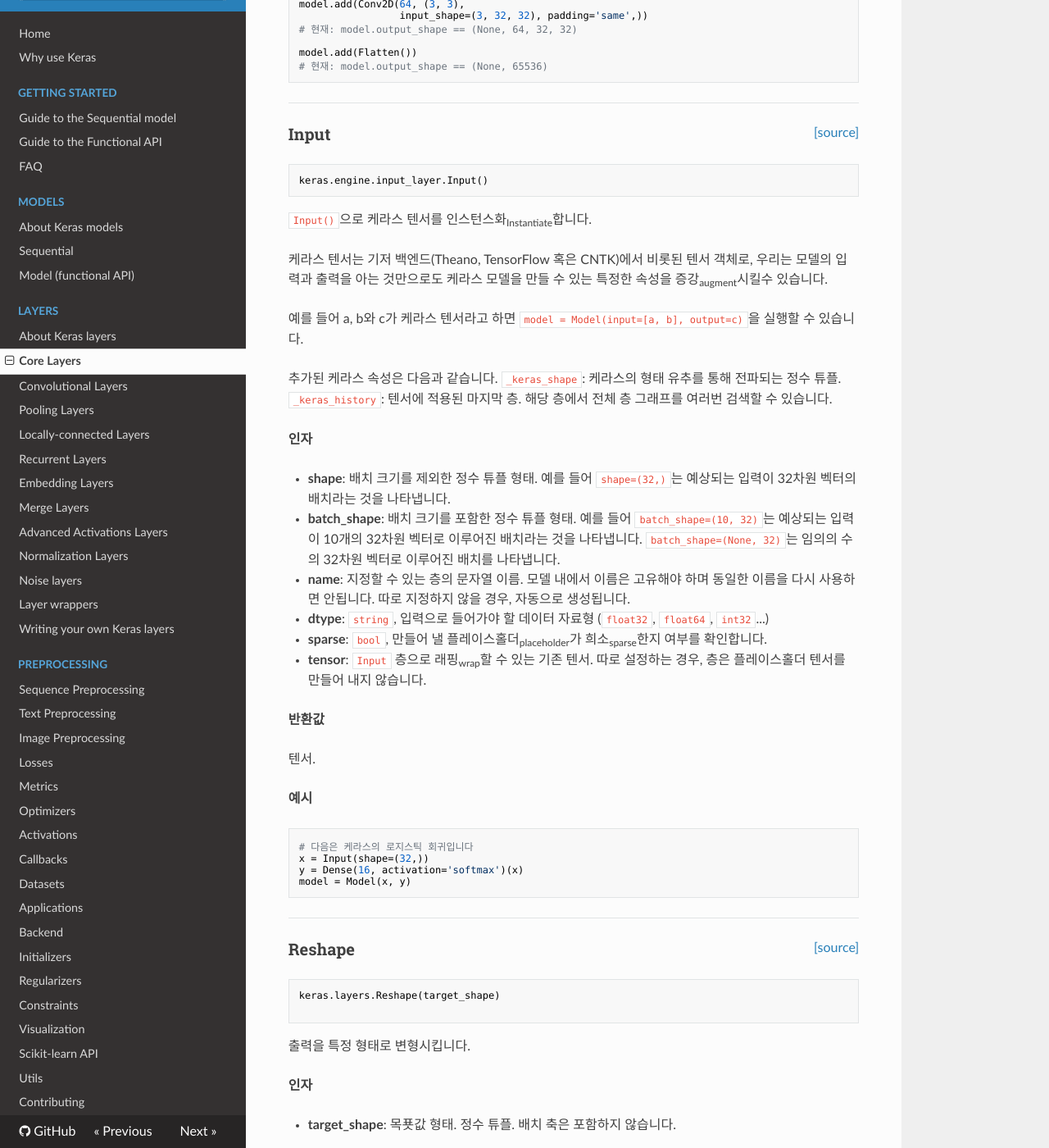
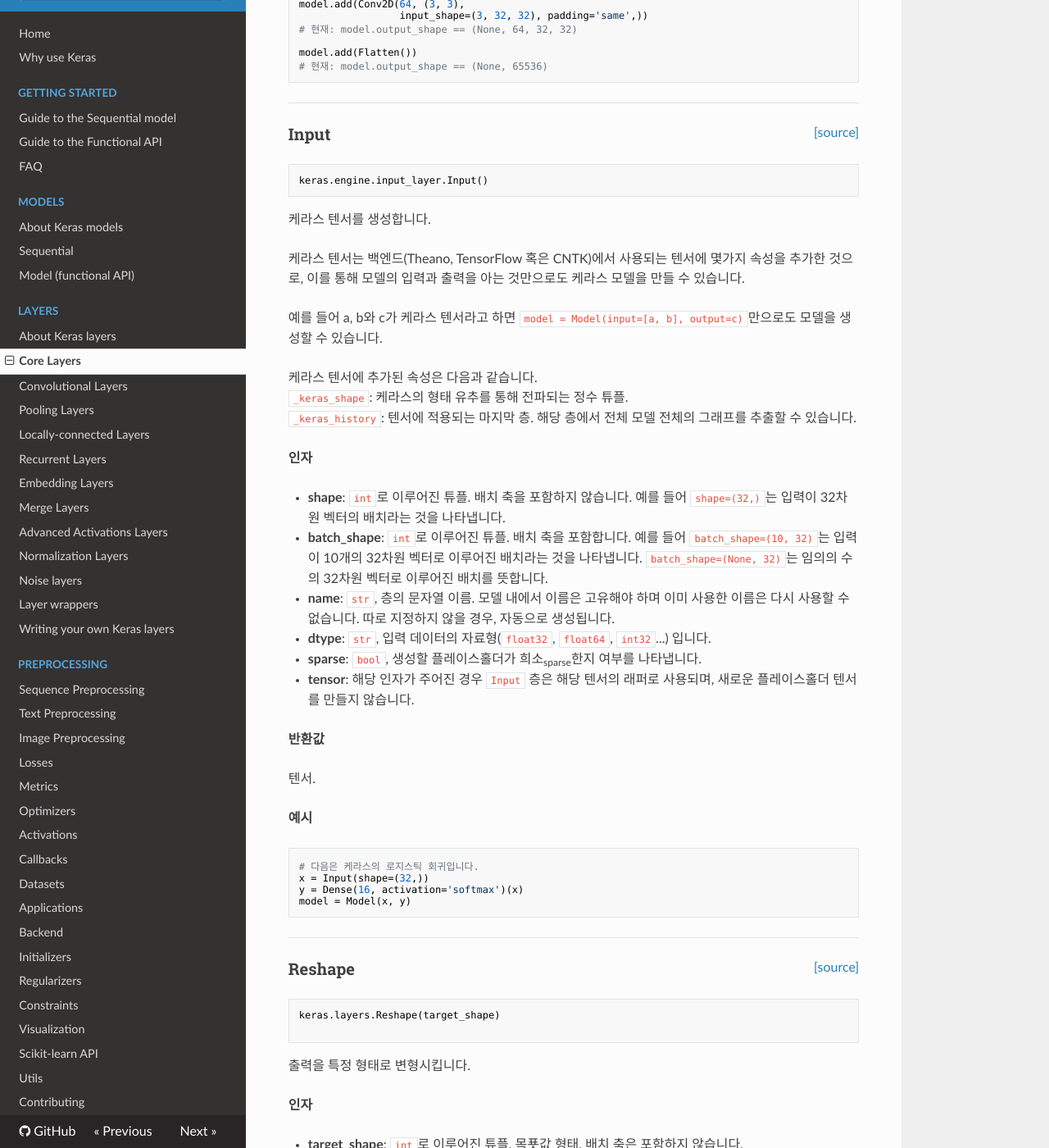
Before and after one commit to keras-team/keras-docs-ko, an MkDocs documentation site: the page built from sources/layers/core.md, in a window 1280 px wide and 1400 px high, scrolled down 2852 px. Shown: the whole window at 82% size. Built offline with MkDocs 1.6.1, drawn with Linux system fonts in a browser that asks for light colours; nearby versions of some CDN libraries; some of the changed text lies outside the part shown.

Commit message:
Update core.md

````diff
--- a/sources/layers/core.md
+++ b/sources/layers/core.md
@@ -150,39 +150,34 @@ model.add(Flatten())
 keras.engine.input_layer.Input()
 ```
 
-`Input()`으로 케라스 텐서를 인스턴스화<sub>Instantiate</sub>합니다.
+케라스 텐서를 생성합니다.
 
-케라스 텐서는 기저 백엔드(Theano, TensorFlow 혹은 CNTK)에서
-비롯된 텐서 객체로, 우리는 모델의 입력과 출력을 아는 것만으로도
-케라스 모델을 만들 수 있는 특정한 속성을 증강<sub>augment</sub>시킬수 있습니다.
+케라스 텐서는 백엔드(Theano, TensorFlow 혹은 CNTK)에서 사용되는 텐서에
+몇가지 속성을 추가한 것으로, 이를 통해 모델의 입력과 출력을 아는 것만으로도
+케라스 모델을 만들 수 있습니다.
 
 예를 들어 a, b와 c가 케라스 텐서라고 하면
-`model = Model(input=[a, b], output=c)`을 실행할 수 있습니다.
+`model = Model(input=[a, b], output=c)`만으로도 모델을 생성할 수 있습니다.
 
-추가된 케라스 속성은 다음과 같습니다.
+케라스 텐서에 추가된 속성은 다음과 같습니다.
 `_keras_shape`: 케라스의 형태 유추를 통해 전파되는 정수 튜플.
-`_keras_history`: 텐서에 적용된 마지막 층.
-해당 층에서 전체 층 그래프를 여러번 검색할 수 있습니다.
+`_keras_history`: 텐서에 적용되는 마지막 층. 해당 층에서 전체 모델 전체의 그래프를 추출할 수 있습니다.
 
 __인자__
 
-- __shape__: 배치 크기를 제외한 정수 튜플 형태.
-  예를 들어 `shape=(32,)`는 예상되는 입력이
-  32차원 벡터의 배치라는 것을 나타냅니다.
-- __batch_shape__: 배치 크기를 포함한 정수 튜플 형태.
-  예를 들어 `batch_shape=(10, 32)`는 예상되는 입력이
-  10개의 32차원 벡터로 이루어진 배치라는 것을 나타냅니다.
-  `batch_shape=(None, 32)`는 임의의 수의 32차원 벡터로 이루어진
-  배치를 나타냅니다.
-- __name__: 지정할 수 있는 층의 문자열 이름.
-  모델 내에서 이름은 고유해야 하며 동일한 이름을 다시 사용하면 안됩니다.
+- __shape__: `int`로 이루어진 튜플. 배치 축을 포함하지 않습니다.
+예를 들어 `shape=(32,)`는 입력이 32차원 벡터의 배치라는 것을 나타냅니다.
+- __batch_shape__: `int`로 이루어진 튜플. 배치 축을 포함합니다.
+예를 들어 `batch_shape=(10, 32)`는 입력이 10개의 32차원 벡터로 이루어진 배치라는 것을 나타냅니다.
+  `batch_shape=(None, 32)`는 임의의 수의 32차원 벡터로 이루어진 배치를 뜻합니다.
+- __name__: `str`, 층의 문자열 이름.
+  모델 내에서 이름은 고유해야 하며 이미 사용한 이름은 다시 사용할 수 없습니다.
   따로 지정하지 않을 경우, 자동으로 생성됩니다.
-- __dtype__: `string`, 입력으로 들어가야 할 데이터 자료형
-  (`float32`, `float64`, `int32`...)
-- __sparse__: `bool`, 만들어 낼 플레이스홀더<sub>placeholder</sub>가 희소<sub>sparse</sub>한지
-  여부를 확인합니다.
-- __tensor__: `Input` 층으로 래핑<sub>wrap</sub>할 수 있는 기존 텐서.
-  따로 설정하는 경우, 층은 플레이스홀더 텐서를 만들어 내지 않습니다.
+- __dtype__: `str`, 입력 데이터의 자료형(`float32`, `float64`, `int32`...) 입니다.
+- __sparse__: `bool`, 생성할 플레이스홀더가 희소<sub>sparse</sub>한지
+  여부를 나타냅니다.
+- __tensor__: 해당 인자가 주어진 경우 `Input` 층은 해당 텐서의 래퍼로 사용되며, 새로운 플레이스홀더 텐서를 만들지 않습니다.
+
 
 __반환값__
 
@@ -191,7 +186,7 @@ __반환값__
 __예시__
 
 ```python
-# 다음은 케라스의 로지스틱 회귀입니다
+# 다음은 케라스의 로지스틱 회귀입니다.
 x = Input(shape=(32,))
 y = Dense(16, activation='softmax')(x)
 model = Model(x, y)
@@ -214,14 +209,14 @@ keras.layers.Reshape(target_shape)
 
 __인자__
 
-- __target_shape__: 목푯값 형태. 정수 튜플.
-  배치 축은 포함하지 않습니다.
+- __target_shape__: `int`로 이루어진 튜플. 목푯값 형태.
+배치 축은 포함하지 않습니다.
 
 __입력 형태__
 
-임의의 형태입니다. 모델의 첫 번째 층으로 Reshape층을
-사용할 때 키워드 인자 `input_shape`을 함께 사용하여 형태를 지정합니다.
-`input_shape`는 정수 튜플로 샘플 축을 포함하지 않습니다.
+임의의 형태입니다. 모델의 첫 번째 층으로 `Reshape`층을
+사용하려면 키워드 인자 `input_shape`로 형태를 지정해야 합니다.
+`input_shape`는 `int`로 이루어진 튜플로 배치 축을 포함하지 않습니다.
 
 __출력 형태__
 
@@ -230,17 +225,17 @@ __출력 형태__
 __예시__
 
 ```python
-# 시퀀스 모델의 첫 번째 층입니다
+# 시퀀스 모델의 첫 번째 층입니다.
 model = Sequential()
 model.add(Reshape((3, 4), input_shape=(12,)))
 # 현재: model.output_shape == (None, 3, 4)
-# 참고: `None`은 배치 차원입니다
+# 참고: `None`은 배치 차원입니다.
 
-# 시퀀스 모델의 중간 층입니다
+# 시퀀스 모델의 중간 층입니다.
 model.add(Reshape((6, 2)))
 # 현재: model.output_shape == (None, 6, 2)
 
-# `-1`을 차원으로 사용해서 형태 유추를 지원합니다
+# `-1`을 차원으로 사용해서 형태 유추를 지원합니다.
 model.add(Reshape((-1, 2, 2)))
 # 현재: model.output_shape == (None, 3, 2, 2)
 
@@ -259,7 +254,8 @@ keras.layers.Permute(dims)
 
 주어진 패턴에 따라서 입력의 차원을 치환합니다.
 
-예를 들어 순환 신경망<sub>Recurrnent Neural Network</sub>과 convnet을 함께 연결하는 경우에 유용합니다.
+순환 신경망<sub>Recurrnent Neural Network</sub>과
+합성곱 신경망<sub>Convolutional Neural Network</sub>을 함께 연결하는 경우에 유용합니다.
 
 __예시__
 
@@ -267,22 +263,22 @@ __예시__
 model = Sequential()
 model.add(Permute((2, 1), input_shape=(10, 64)))
 # 현재: model.output_shape == (None, 64, 10)
-# 참고: `None`은 배치 차원입니다
+# 참고: `None`은 배치 차원입니다.
 
 ```
 
 __인자__
 
-- __dims__: 정수 튜플. 치환 패턴, 샘플 차원을 포함하지 않습니다.
-  인덱스은 1에서 시작합니다.
+- __dims__: `int`로 이루어진 튜플. 치환 패턴, 배치 차원을 포함하지 않습니다.
+  인덱스는 1에서 시작합니다.
   예를 들어, `(2, 1)`은 입력의 첫 번째와 두 번째 차원을
   치환합니다.
 
 __입력 형태__
 
-임의의 형태입니다. 모델의 첫 번째 층으로 Permute층을
-사용할 때 키워드 인자 `input_shape`을 함께 사용하여 형태를 지정합니다.
-`input_shape`는 정수 튜플로 샘플 축을 포함하지 않습니다.
+임의의 형태입니다. 모델의 첫 번째 층으로 `Permute`층을
+사용하려면 키워드 인자 `input_shape`로 형태를 지정해야 합니다.
+`input_shape`는 `int`로 이루어진 튜플로 배치 축을 포함하지 않습니다.
 
 __출력 형태__
 
````
Also changed, not shown: other parts of sources/layers/core.md (+1 -1 lines).
